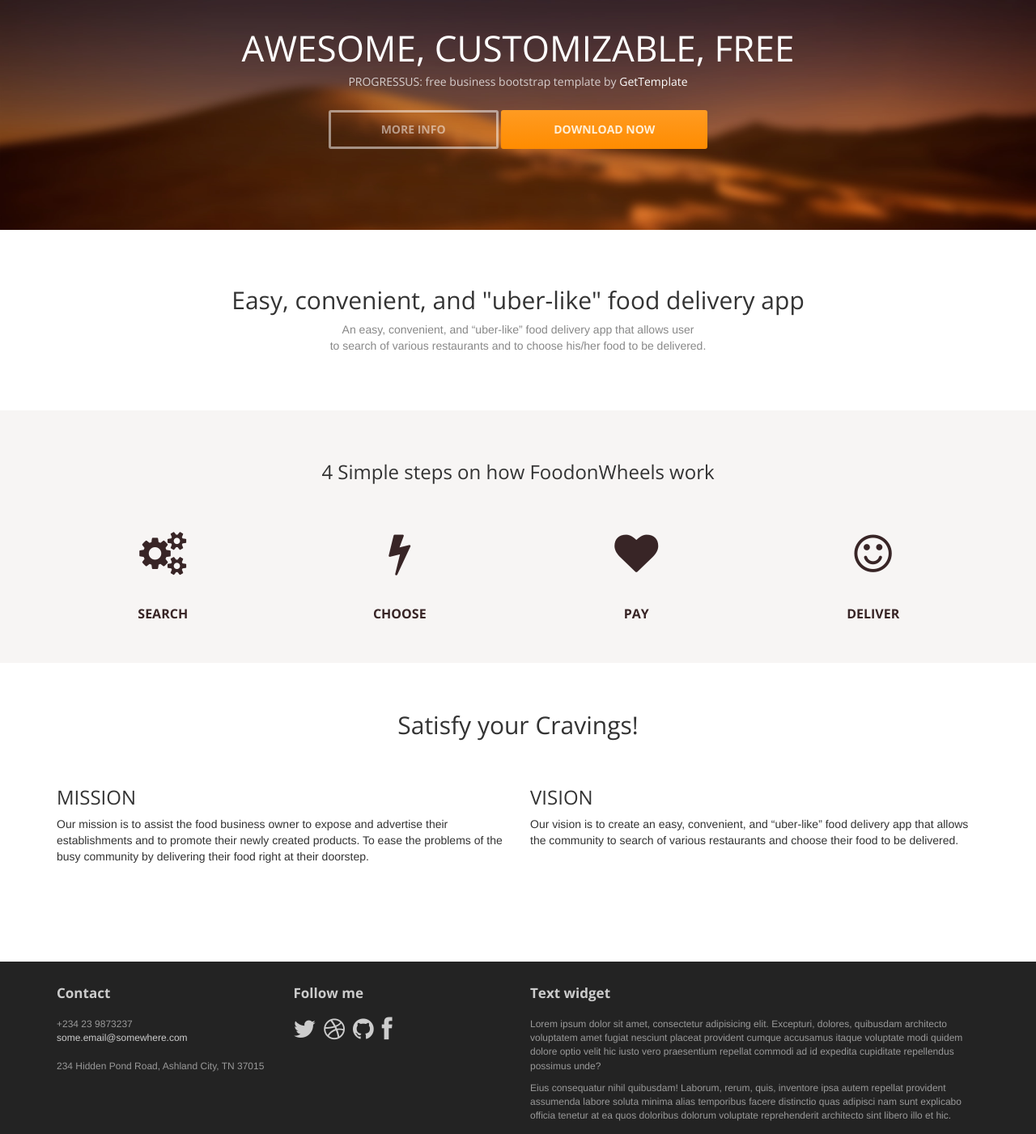
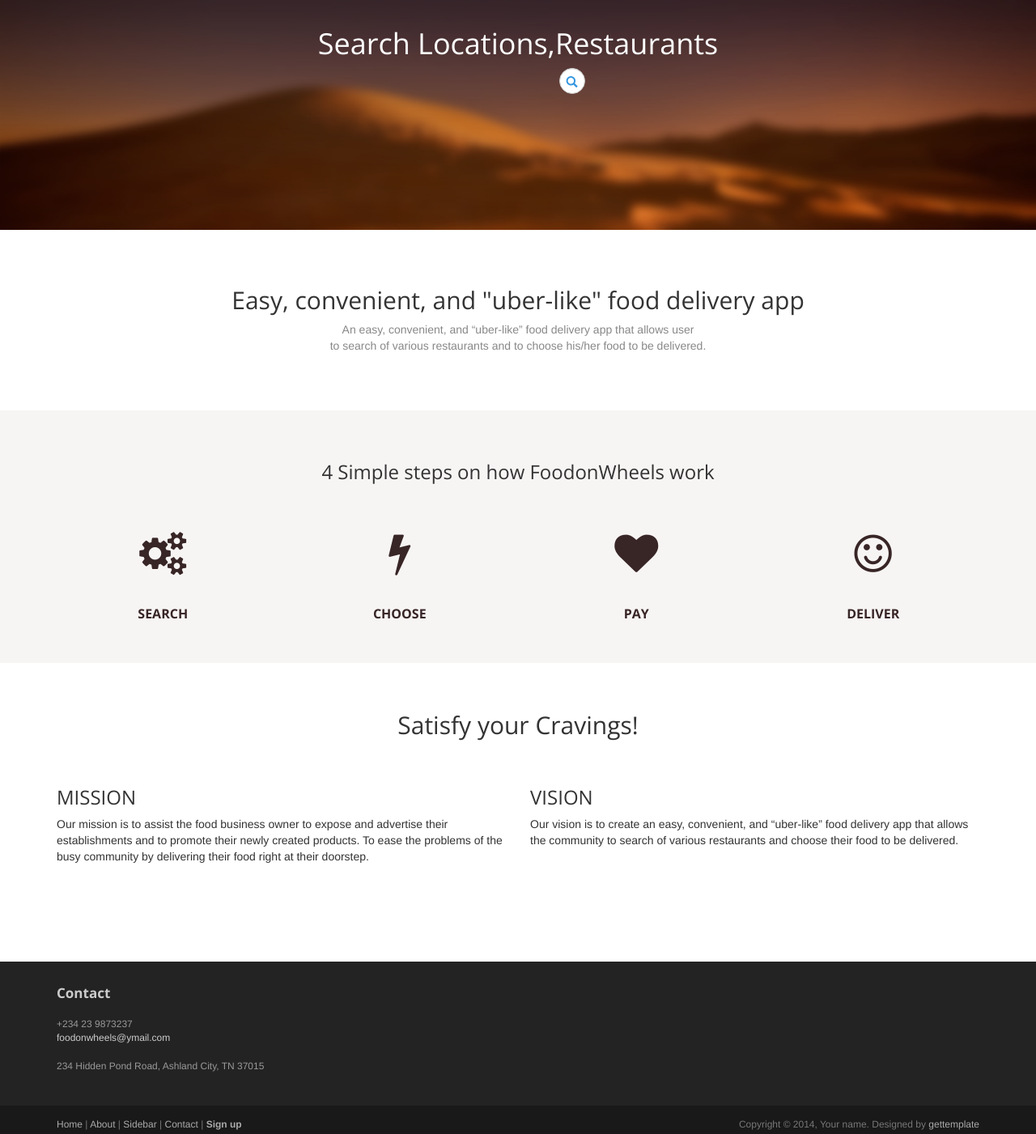
Before and after one commit to shannoncates/FoodDelivery, a plain HTML site: page app/templates/index.html in a window 1280 px wide. Shown: the part 236-1637 px from the top of the page at 81% size. Drawn offline with nearby package versions, Linux system fonts and the light colour scheme; files that its build step writes are made by us from their sources; files whose address does not match are found by name.

Commit message:
Added Search Bar in Landing Page

```diff
--- /dev/null
+++ b/app/static/css/searchbar.css
@@ -0,0 +1,50 @@
+.search-form .form-group {
+  float: right !important;
+  transition: all 0.35s, border-radius 0s;
+  width: 32px;
+  height: 32px;
+  background-color: #fff;
+  box-shadow: 0 1px 1px rgba(0, 0, 0, 0.075) inset;
+  border-radius: 25px;
+  border: 1px solid #ccc;
+}
+.search-form .form-group input.form-control {
+  padding-right: 20px;
+  border: 0 none;
+  background: transparent;
+  box-shadow: none;
+  display:block;
+}
+.search-form .form-group input.form-control::-webkit-input-placeholder {
+  display: none;
+}
+.search-form .form-group input.form-control:-moz-placeholder {
+  /* Firefox 18- */
+  display: none;
+}
+.search-form .form-group input.form-control::-moz-placeholder {
+  /* Firefox 19+ */
+  display: none;
+}
+.search-form .form-group input.form-control:-ms-input-placeholder {
+  display: none;
+}
+.search-form .form-group:hover,
+.search-form .form-group.hover {
+  width: 100%;
+  border-radius: 4px 25px 25px 4px;
+}
+.search-form .form-group span.form-control-feedback {
+  position: absolute;
+  top: -1px;
+  right: -2px;
+  z-index: 2;
+  display: block;
+  width: 34px;
+  height: 34px;
+  line-height: 34px;
+  text-align: center;
+  color: #3596e0;
+  left: initial;
+  font-size: 14px;
+}
--- a/app/templates/index.html
+++ b/app/templates/index.html
@@ -17,6 +17,7 @@
 	<!-- Custom styles for our template -->
 	<link rel="stylesheet" href="static/css/bootstrap-theme.css" media="screen" >
 	<link rel="stylesheet" href="static/css/main.css">
+	<link rel="stylesheet" href="static/css/searchbar.css">
 
 	<!-- HTML5 shim and Respond.js IE8 support of HTML5 elements and media queries -->
 	<!--[if lt IE 9]>
@@ -50,12 +51,23 @@
 	<!-- Header -->
 	<header id="head">
 		<div class="container">
-			<div class="row">
-				<h1 class="lead">AWESOME, CUSTOMIZABLE, FREE</h1>
-				<p class="tagline">PROGRESSUS: free business bootstrap template by <a href="http://www.gettemplate.com/?utm_source=progressus&amp;utm_medium=template&amp;utm_campaign=progressus">GetTemplate</a></p>
-				<p><a class="btn btn-default btn-lg" role="button">MORE INFO</a> <a class="btn btn-action btn-lg" role="button">DOWNLOAD NOW</a></p>
-			</div>
-		</div>
+    <div class="row">
+        <div class="col-md-6 col-md-offset-3">
+            <h1>Search Locations,Restaurants</h1>
+        </div>
+    </div>
+    <div class="row">
+        <div class="col-md-4 col-md-offset-3">
+            <form action="" class="search-form">
+                <div class="form-group has-feedback">
+            		<label for="search" class="sr-only">Search</label>
+            		<input type="text" class="form-control" name="search" id="search" placeholder="search">
+              		<span class="glyphicon glyphicon-search form-control-feedback"></span>
+            	</div>
+            </form>
+        </div>
+    </div>
+</div>
 	</header>
 	<!-- /Header -->
 
@@ -143,30 +155,10 @@
 						<h3 class="widget-title">Contact</h3>
 						<div class="widget-body">
 							<p>+234 23 9873237<br>
-								<a href="mailto:#">some.email@somewhere.com</a><br>
+								<a href="mailto:#">foodonwheels@ymail.com</a><br>
 								<br>
 								234 Hidden Pond Road, Ashland City, TN 37015
 							</p>
-						</div>
-					</div>
-
-					<div class="col-md-3 widget">
-						<h3 class="widget-title">Follow me</h3>
-						<div class="widget-body">
-							<p class="follow-me-icons">
-								<a href=""><i class="fa fa-twitter fa-2"></i></a>
-								<a href=""><i class="fa fa-dribbble fa-2"></i></a>
-								<a href=""><i class="fa fa-github fa-2"></i></a>
-								<a href=""><i class="fa fa-facebook fa-2"></i></a>
-							</p>
-						</div>
-					</div>
-
-					<div class="col-md-6 widget">
-						<h3 class="widget-title">Text widget</h3>
-						<div class="widget-body">
-							<p>Lorem ipsum dolor sit amet, consectetur adipisicing elit. Excepturi, dolores, quibusdam architecto voluptatem amet fugiat nesciunt placeat provident cumque accusamus itaque voluptate modi quidem dolore optio velit hic iusto vero praesentium repellat commodi ad id expedita cupiditate repellendus possimus unde?</p>
-							<p>Eius consequatur nihil quibusdam! Laborum, rerum, quis, inventore ipsa autem repellat provident assumenda labore soluta minima alias temporibus facere distinctio quas adipisci nam sunt explicabo officia tenetur at ea quos doloribus dolorum voluptate reprehenderit architecto sint libero illo et hic.</p>
 						</div>
 					</div>
 
```
